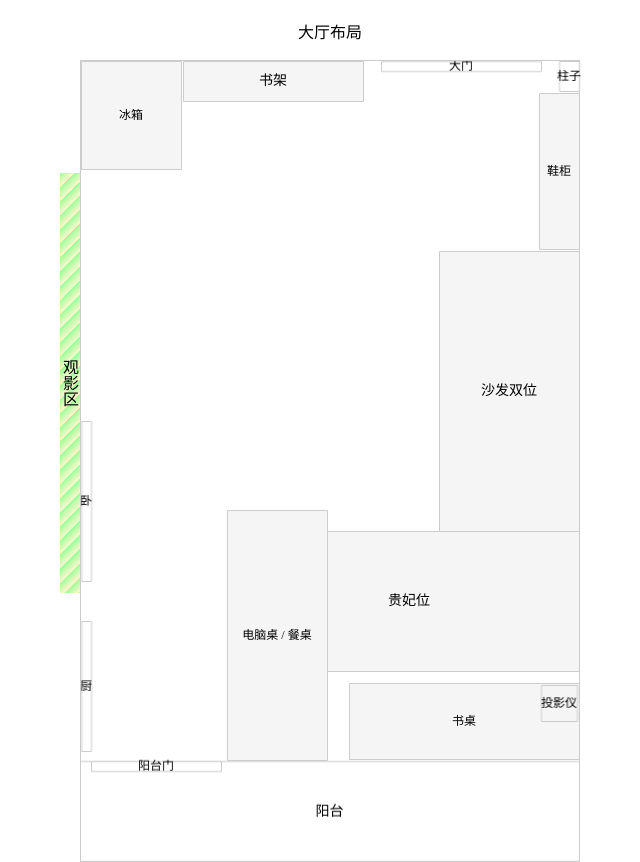
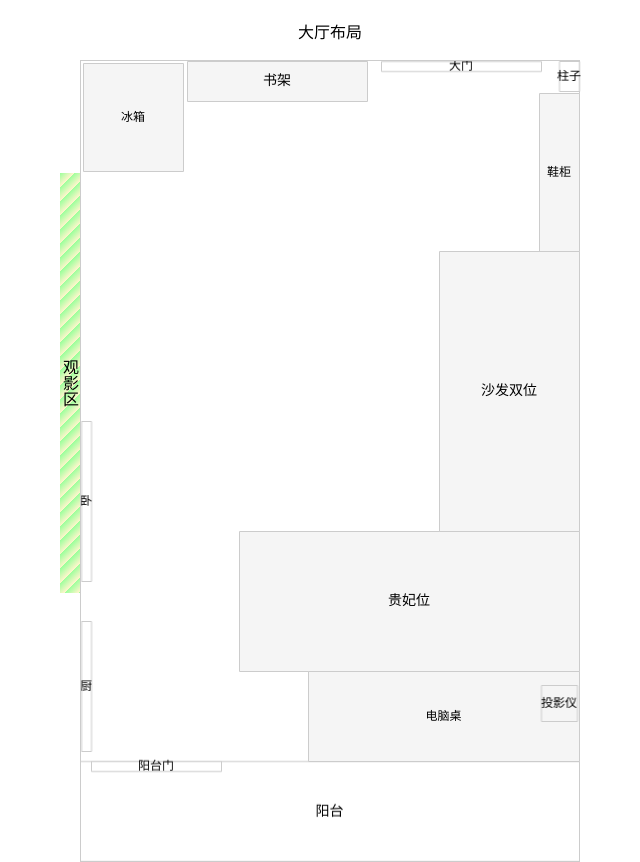
Before and after one commit to blryli/layout, a plain HTML site: page index.html in a window 1280 px wide. Shown: the whole page, without its empty margins (310-950 px from the left). Drawn offline with nearby package versions, Linux system fonts and the light colour scheme.

Commit message:
新布局

```diff
--- a/index.html
+++ b/index.html
@@ -53,18 +53,18 @@
       const renders = [
         { text: '大门', width: 160, height: 10, left: 300, top: 0, fontSize: 12,disabled: true },
         { text: '柱子', width: 20, height: 30, left: 478, top: 0, fontSize: 12,disabled: true },
-        { text: '书架', width: 180, height: 40, left: 102, top: 0 },
-        { text: '鞋柜', width: 40, height: 156, left: 458, top: 32, fontSize: 12 },
+        { text: '书架', width: 180, height: 40, left: 106, top: 0 },
+        { text: '鞋柜', width: 40, height: 158, left: 458, top: 32, fontSize: 12 },
         // { text: '饭桌', width: 100, height: 200, left: 0, top: 50, fontSize: 12 },
-        { text: '冰箱', width: 100, height: 108, left: 0, top: 0, fontSize: 12 },
+        { text: '冰箱', width: 100, height: 108, left: 2, top: 2, fontSize: 12 },
         { text: '卧', width: 10, height: 160, left: 0, top: 360, fontSize: 12,disabled: true },
         { text: '厨', width: 10, height: 130, left: 0, top: 560, fontSize: 12,disabled: true },
         { text: '贵妃位', width: 340, height: 140, left: 158, top: 470, groupName: 'shafa' },
         { text: '沙发双位', width: 140, height: 280, left: 358, top: 190, groupName: 'shafa' },
         { text: '阳台', width: 499, height: 100, left: -1, top: 700, groupName: 'yangtai', disabled: true },
         { text: '阳台门', width: 130, height: 10, left: 10, top: 700, groupName: 'yangtai', fontSize: 12, disabled: true },
-        { text: '电脑桌 / 餐桌', width: 100, height: 250, left: 146, top: 449, fontSize: 12 },
-        { text: '书桌', width: 230, height: 76, left: 268, top: 622, fontSize: 12 },
+        { text: '电脑桌', width: 271, height: 90, left: 227, top: 610, fontSize: 12 },
+        // { text: '书桌', width: 230, height: 76, left: 268, top: 622, fontSize: 12 },
         { text: '投影仪', width: 36, height: 36, left: 460, top: 624, fontSize: 12 },
       ];
 
```
